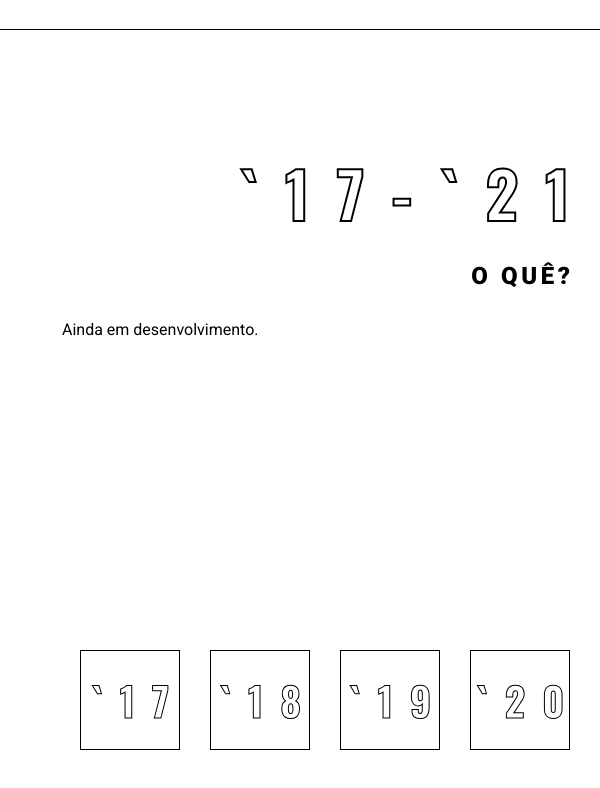
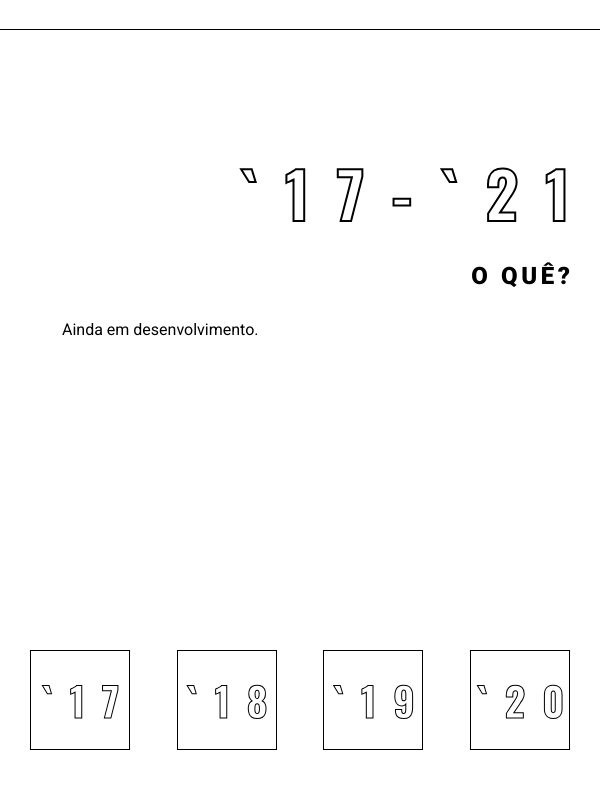
Before and after one commit to Duoliver/my-highschool-in-music, a React (Create React App) app: page / in a window 600 px wide. Shown: the part 770-1558 px from the top of the page. Built offline with nearby package versions, Linux system fonts and the light colour scheme.

Commit message:
feat(year): fix yearbuttons responsivity

```diff
--- a/src/components/molecules/YearButtons/styles.scss
+++ b/src/components/molecules/YearButtons/styles.scss
@@ -1,10 +1,16 @@
 .year-buttons {
   display: flex;
-  gap: 20px;
+  gap: 30px;
   flex-wrap: wrap;
   justify-content: flex-end;
 
-  @media screen and (min-width: 600px) {
-    gap: 30px;
+  @media screen and (max-width: 600px) {
+    justify-content: space-between;
+    gap: calc((100vw - 360px) / 2) 0px;
+  }
+
+  @media screen and (max-width: 360px) {
+    justify-content: flex-end;
+    gap: 10px;
   }
 }
```
